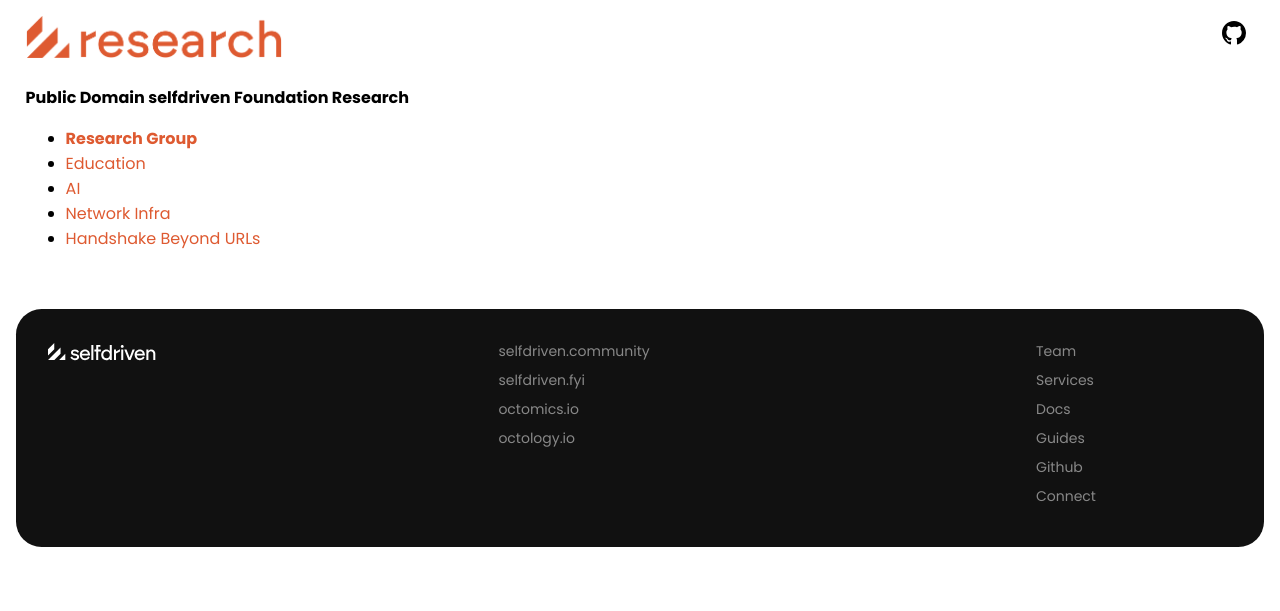
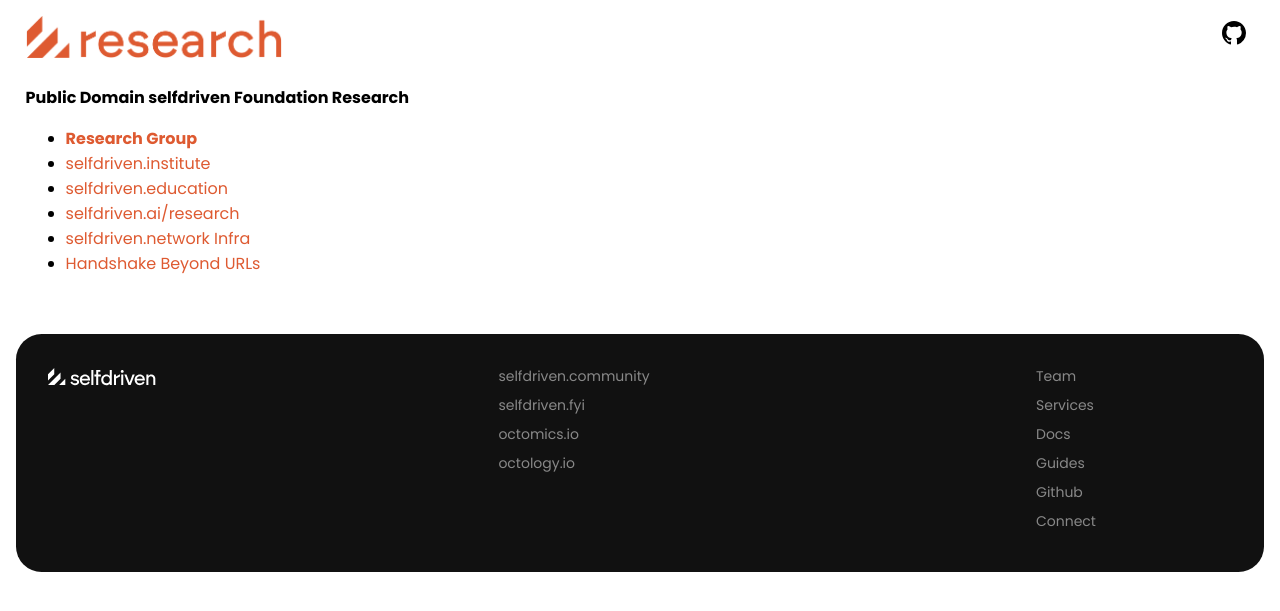
Before and after one commit to selfdriven-engagement/research, a Jekyll site: the page built from docs/index.md, in a window 1280 px wide. Shown: the top 611 px of the page. Built offline with Jekyll 4.4.1, drawn with Linux system fonts in a browser that asks for light colours.

Commit message:
Update index.md

```diff
--- a/docs/index.md
+++ b/docs/index.md
@@ -6,7 +6,8 @@ title: Home
 **Public Domain selfdriven Foundation Research**
 
 - [**Research Group**](https://selfdriven.fyi/research)
-- [Education](https://selfdriven.education/)
-- [AI](https://selfdriven.ai/research/)
-- [Network Infra](https://www.selfdriven.network/infra-interface/)
+- [selfdriven.institute](https://selfdriven.institute/)
+- [selfdriven.education](https://selfdriven.education/)
+- [selfdriven.ai/research](https://selfdriven.ai/research/)
+- [selfdriven.network Infra](https://www.selfdriven.network/infra-interface/)
  -   [Handshake Beyond URLs](https://selfdriven.network/infra-interface/research/-beyond-urls/)
```
